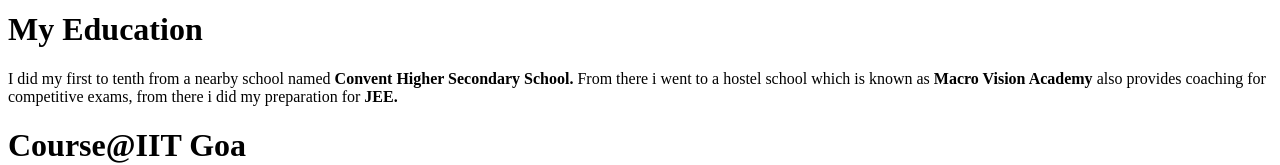
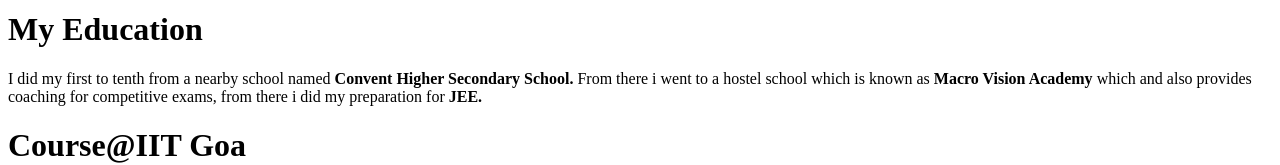
Before and after one commit to pranjalpatil-23/pranjalpatil-23.github.io, a plain HTML site: page markdown/index.html in a window 1280 px wide. Shown: the part 153-318 px from the top of the page. Drawn offline with Linux system fonts and the light colour scheme.

Commit message:
Update index.html

```diff
--- a/markdown/index.html
+++ b/markdown/index.html
@@ -9,7 +9,7 @@ I am currently a student studying in IIT Goa for my Btech. I am from a town name
 <h1> My Education </h1>
 <p>
 
-	I did my first to tenth from a nearby school named <strong>Convent Higher Secondary School.</strong> From there i went to a hostel school which is known as <strong>Macro Vision Academy</strong> also provides coaching for competitive exams, from there i did my preparation for <strong>JEE.</strong>
+	I did my first to tenth from a nearby school named <strong>Convent Higher Secondary School.</strong> From there i went to a hostel school which is known as <strong>Macro Vision Academy</strong> which and also provides coaching for competitive exams, from there i did my preparation for <strong>JEE.</strong>
 
 </p>
 <h1> Course@IIT Goa </h1>
```
